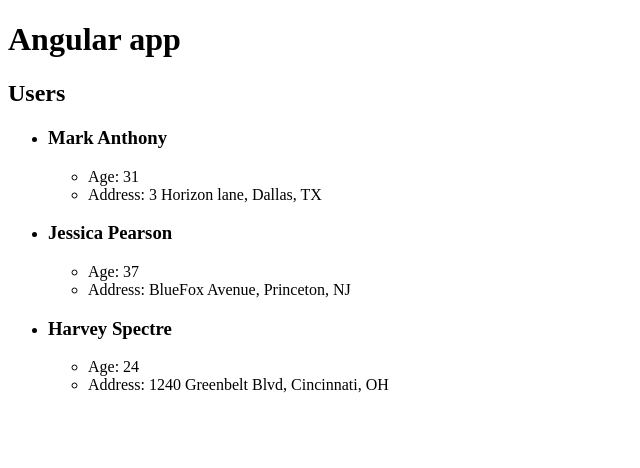
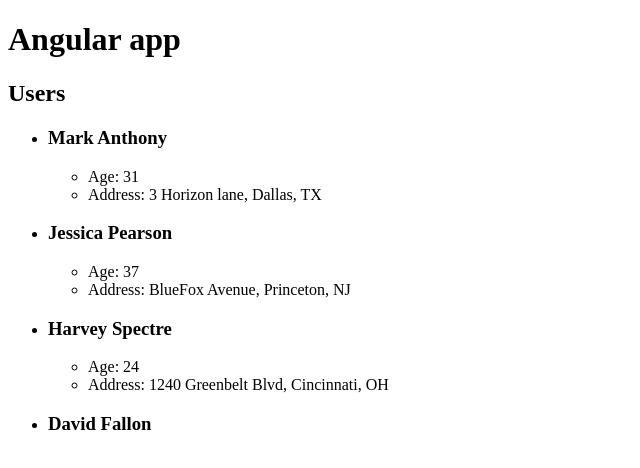
Before and after one commit to VisheshSingh/angular-practice-work, an Angular app: page / in a window 1280 px wide. Shown: the top 468 px of the page, without its empty margins (0-640 px from the left). Built offline with nearby package versions, Linux system fonts and the light colour scheme.

Commit message:
conditionals with ngIf

```diff
--- a/src/app/components/users/users.component.html
+++ b/src/app/components/users/users.component.html
@@ -1,10 +1,17 @@
 <h2>Users</h2>
-<ul>
+<ul *ngIf="loaded && users?.length > 0">
   <li *ngFor="let user of users">
     <h3>{{ user.firstName }} {{ user.lastName }}</h3>
-    <ul>
+    <ul *ngIf="showExtended && user.age && user.address">
       <li>Age: {{ user.age }}</li>
       <li>Address: {{ user.address.street }}, {{ user.address.city }}, {{ user.address.state}}</li>
     </ul>
   </li>
 </ul>
+
+<h4 *ngIf="users?.length == 0">No users found</h4>
+<!-- <ng-template #noUsers>
+  <h4>No users found</h4>
+</ng-template> -->
+
+<h4 *ngIf="!loaded">Loading Users...</h4>
--- a/src/app/components/users/users.component.ts
+++ b/src/app/components/users/users.component.ts
@@ -9,6 +9,9 @@
 })
 export class UsersComponent implements OnInit {
   users: User[];
+  showExtended: boolean = true;
+  loaded: boolean = false;
+
   constructor() {}
 
   ngOnInit() {
@@ -44,5 +47,15 @@
         }
       }
     ];
+    this.loaded = true;
+
+    this.addUser({
+      firstName: "David",
+      lastName: "Fallon"
+    });
+  }
+
+  addUser(user: User) {
+    this.users.push(user);
   }
 }
```
Also changed, not shown: src/app/models/User.ts (+5 -5 lines).
